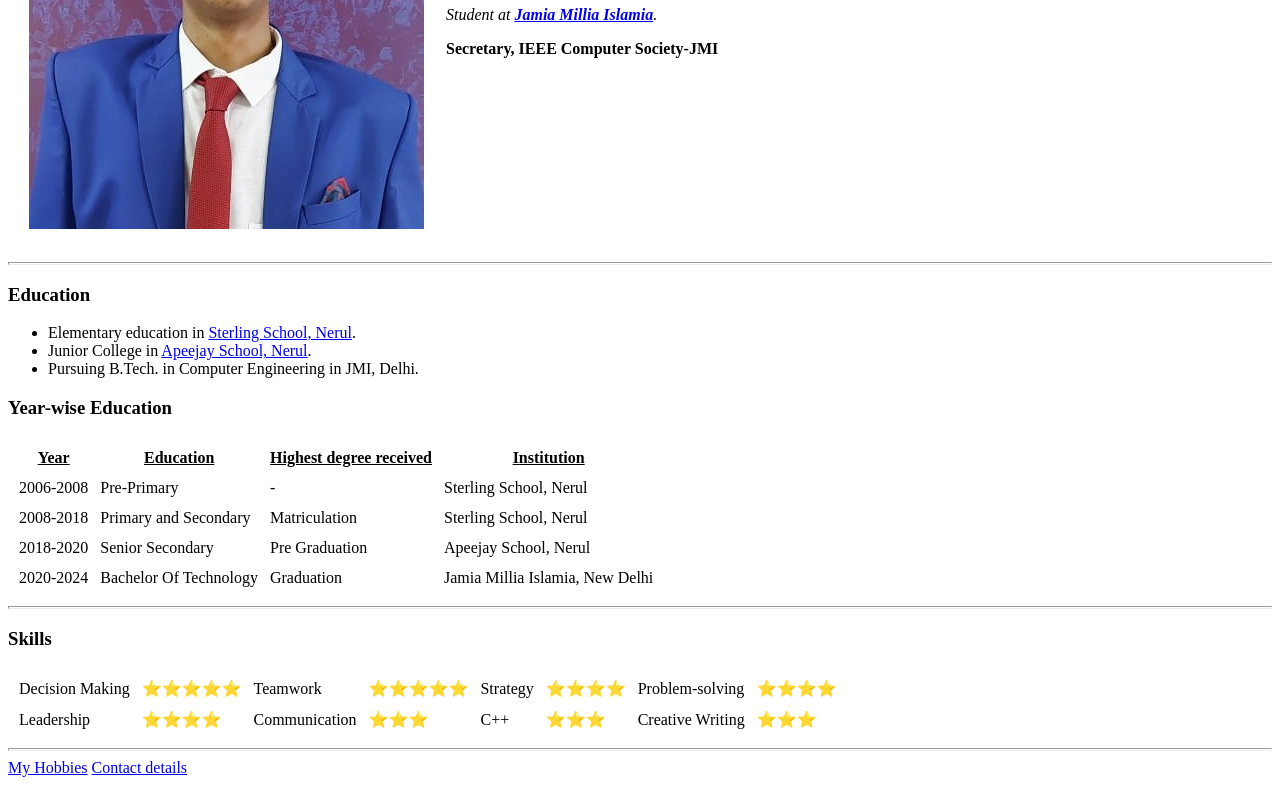
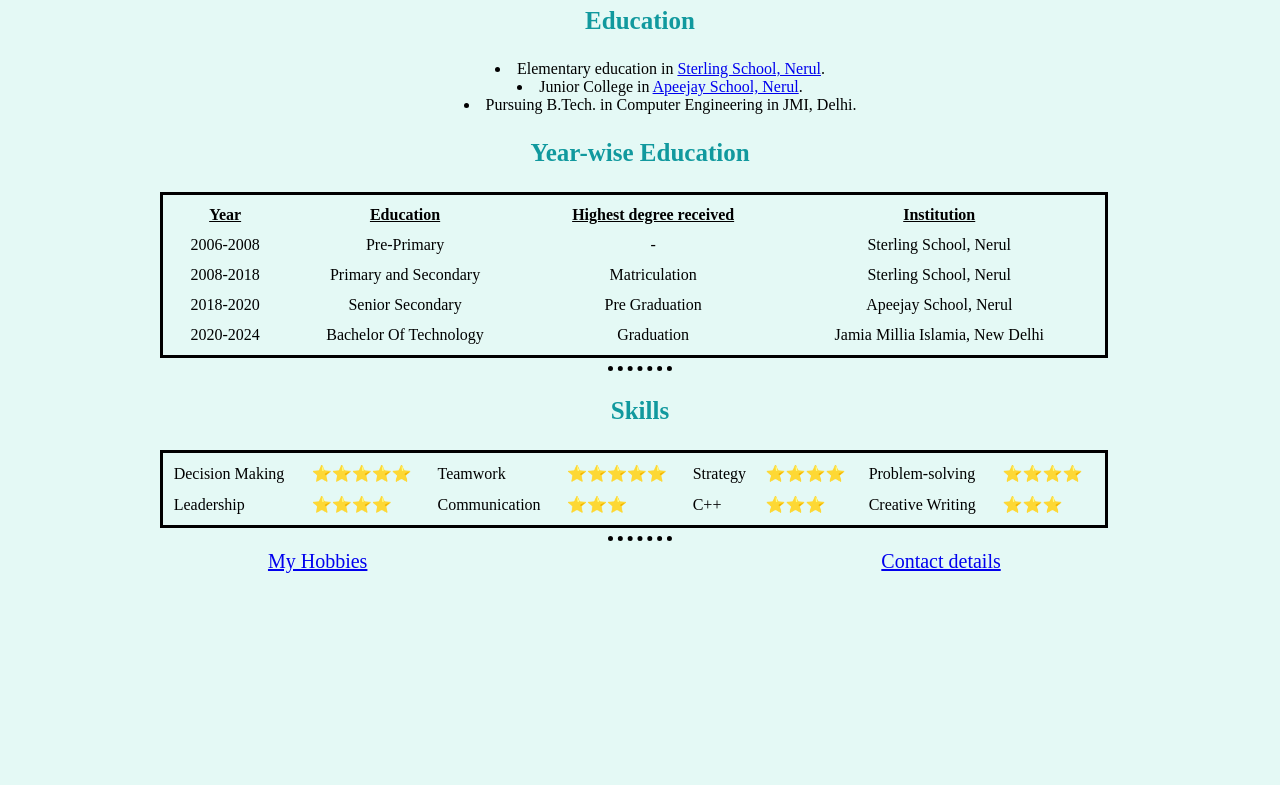
Before and after one commit to FaizanCod/cv, a plain HTML site: page index.html in a window 1280 px wide. Shown: the part 261-1046 px from the top of the page. After the commit the page ends 842 px from the top, so only its background shows below. Drawn offline with Linux system fonts and the light colour scheme; the site is published under a folder, as on GitHub Pages, so addresses that start at the root find nothing.

Commit message:
Update index.html

```diff
--- a/index.html
+++ b/index.html
@@ -4,7 +4,7 @@
 <head>
   <meta charset="utf-8">
   <title>Faizan's Personal Site</title>
-  <link rel="stylesheet" type="text/css" href="/styles.css">
+  <link rel="stylesheet" type="text/css" href="styles.css">
   <!--  <style>
     body {
       background-color: #E8FFFF;
```
